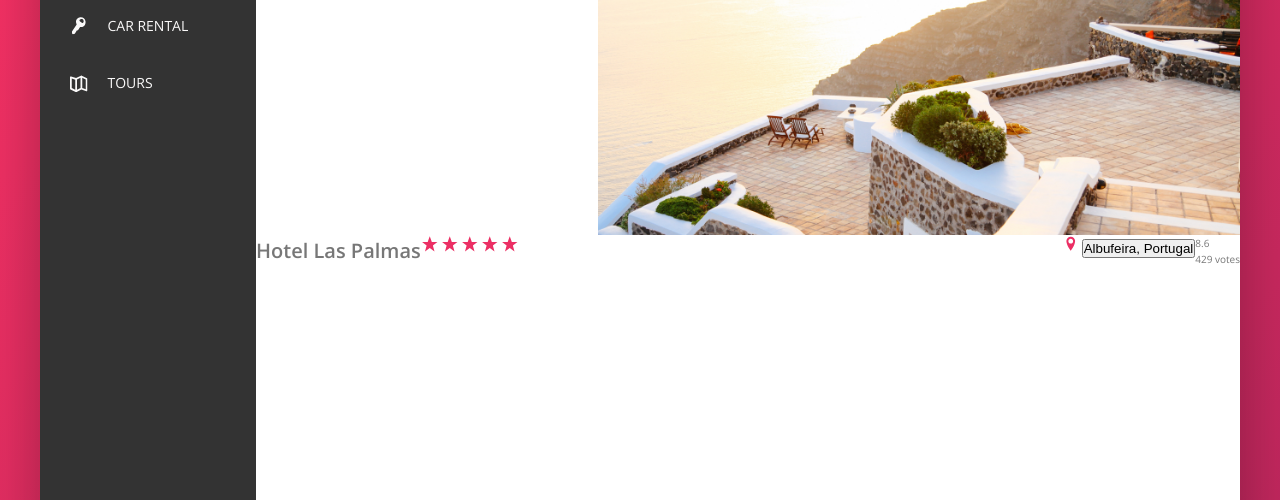
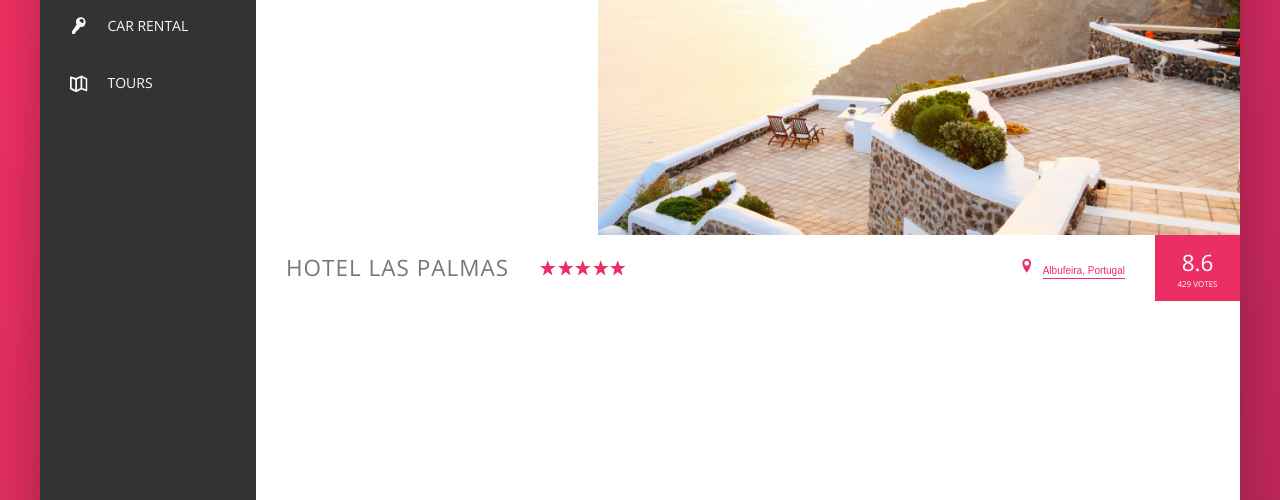
Before and after one commit to derwin9227/trillo-project, a website: page index.html in a window 1280 px wide. Shown: the part 300-800 px from the top of the page. Drawn offline with nearby package versions, Linux system fonts and the light colour scheme.

Commit message:
finishing hotel view heading part

```diff
--- a/sass/_components.scss
+++ b/sass/_components.scss
@@ -206,14 +206,20 @@
 
 .overview{
     display: flex;
-
+    align-items: center;
+    border-bottom: px solid var(--color-grey-light-2);
 
     &__heading{
-
+        font-size: 2.25rem;
+        font-weight: 300;
+        text-transform: uppercase;
+        letter-spacing: 1px;
+        padding: 1.5rem 3rem;
     }
 
     &__stars{
         margin-right: auto;
+        display: flex;
     }
 
     &__icon-star,
@@ -224,18 +230,76 @@
     }
 
     &__location{
+        font-size: 1.2rem;
+        display: flex;
+        align-items: center;
+    }
 
+    &__icon-location{
+        margin-right: .5rem;
     }
 
     &__rating{
+        background-color: var(--color-primary);
+        color: #fff;
+        margin-left: 3rem;
+        padding: 0 2.25rem;
+        align-self: stretch;
 
+        display: flex;
+        flex-direction: column;
+        align-items: center;
+        justify-content: center;
     }
 
     &__rating-average{
-
+        font-size: 2.25rem;
+        font-weight: 300;
+        margin-bottom: -3px;
     }
 
     &__rating-count{
-
+        font-size: .8rem;
+        text-transform: uppercase;
     }
 }
+
+///////////////////////////////////
+// BUTTON INLINE
+
+.btn-inline{
+    border: none;
+    color: var(--color-primary);
+    font-size: inherit;
+    border-bottom: 1px solid currentColor;
+    padding-bottom: 2px;
+    display: inline-block;
+    background-color: transparent;
+    cursor: pointer;
+    transition: all .2s;
+
+    &:hover{
+        color: var(--color-grey-dark-1);
+    }
+
+    &:focus{
+        outline: none;
+        animation: pulsate 1s infinite;
+    }
+}
+
+@keyframes pulsate{
+    0%{
+        transform: scale(1);
+        box-shadow: none;
+    }
+
+    50%{
+        transform: scale(1.05);
+        box-shadow: 0 1rem 4rem rgba(0,0,0,.25);
+    }
+    100%{
+        transform: scale(1);
+        box-shadow: none;
+    }
+}
```
Also changed, not shown: css/style.css, 1 other file.
